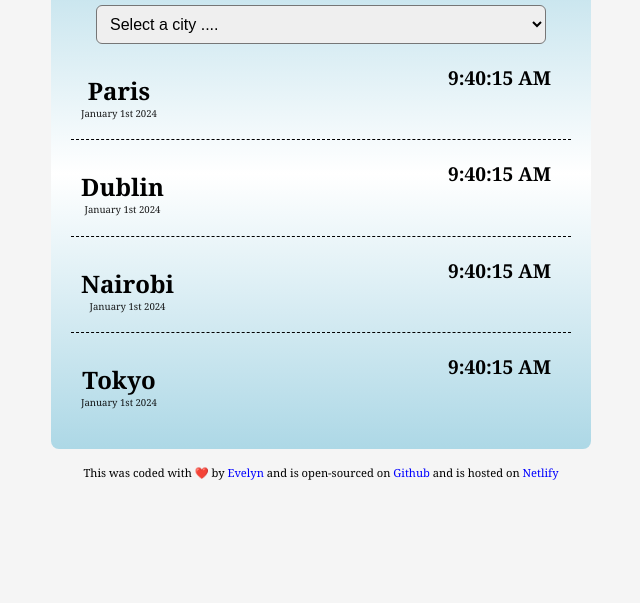
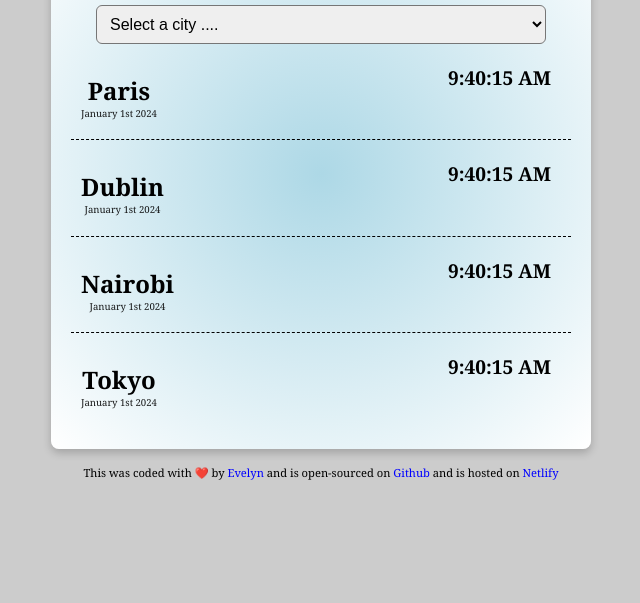
Before and after one commit to EvelynMwanunura/World_Clock, a plain HTML site: page index.html in a window 1280 px wide. Shown: the part 213-816 px from the top of the page, without its empty margins (319-959 px from the left). Drawn offline with nearby package versions, Linux system fonts and the light colour scheme; a script that the page names is missing.

Commit message:
css update

```diff
--- a/styles.css
+++ b/styles.css
@@ -6,17 +6,20 @@ body {
   min-height: 100vh;
   flex-direction: column;
   justify-content: center;
+  background: rgba(0, 0, 0, 0.2);
 }
 
 .container {
   width: 500px;
-  background: rgba(0, 0, 0, 0.2);
-  background: linear-gradient(lightblue, white, lightblue);
+
+  background: radial-gradient(circle, lightblue, white);
   display: block;
   text-align: center;
   padding: 20px;
+  box-shadow: 1px 2px 1px whitesmoke;
   border-radius: 8px;
   margin-bottom: 5px;
+  box-shadow: 0 4px 8px rgba(0, 0, 0, 0.2);
 }
 
 small {
@@ -66,7 +69,7 @@ select {
 }
 
 .all-cities-link:hover {
-  color: white;
+  color: black;
   text-decoration: underline;
 }
 
```
